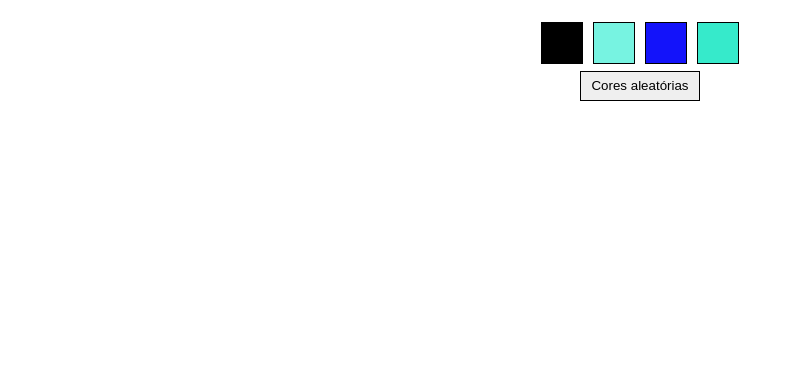
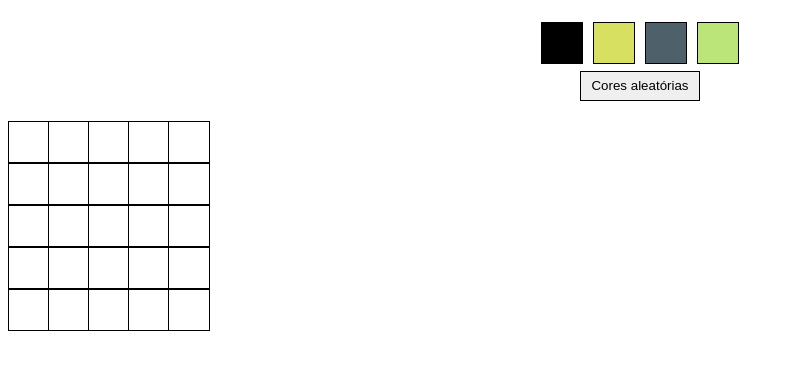
Before and after one commit to jenifermiranda/app-pixel-art, a website: page index.html in a window 1280 px wide. Both pictures are taken after a click on the button "Cores aleatórias". Shown: the part 61-430 px from the top of the page, without its empty margins (0-801 px from the left). Drawn offline with Linux system fonts and the light colour scheme.

Commit message:
requisitos 2 e 3 teste

```diff
--- a/index.html
+++ b/index.html
@@ -15,8 +15,12 @@
         <div class="color"></div>
         <div class="color"></div>
     </div>
+
     <button id="button-random-color">Cores aleatórias</button>
 
+    <div id="pixel-board">
+
+    </div>
 </body>
 <script src="script.js"></script>
 </html>
--- a/script.js
+++ b/script.js
@@ -1,50 +1,56 @@
 window.onload = () => {
+    const colorPalet = document.getElementById('color-palette').children;
 
-    //paleta de cores
+    //gerado de cor
     const rgbRandom = () => {
+
         const red = Math.floor(Math.random() * (255 - 1));
         const green = Math.floor(Math.random() * (255 - 1));
         const blue = Math.floor(Math.random() * (255 - 1));
+
         return `rgb(${red} ${green} ${blue})`;
     }
 
+    //botao cores aleatorias
+    const botaoCores = document.getElementById('button-random-color');
+    botaoCores.addEventListener('click', (event) => {
+        geraCores();
+    })
+
+
+    //aplica cores na paleta
+    function geraCores() {
+        let arrayColor = [];
+        let qualACor = '';
+        for (let index = 1; index < colorPalet.length; index += 1) {
+            // compara cores
+            for (let compare = 1; compare < colorPalet.length; compare += 1) {
+                if (colorPalet[compare].style.backgroundColor === colorPalet[index].style.backgroundColor) {
+                    colorPalet[index].style.backgroundColor = rgbRandom();
+                }
+            }
+        }
+        qualACor += colorPalet[index].style.backgroundColor;
+        arrayColor.push(qualACor);
+        localStorage.setItem('corGerada', JSON.stringify(arrayColor));
+    }
+
+    //quadrado preto
     const blackColor = document.getElementsByClassName('color')[0];
     blackColor.style.backgroundColor = 'black';
 
-    //botao cores aleatorias
-    const botaoCores = document.getElementById('button-random-color');
-    botaoCores.addEventListener('click', () => {
-        const colorPalet = document.getElementById('color-palette').children;
-        for (let index = 1; index < colorPalet.length; index += 1) {
-            colorPalet[index].style.backgroundColor = rgbRandom();
+
+    //quadrado 5x5
+    const pixelBoard = document.getElementById('pixel-board');
+
+    const createPixel = () => {
+        for (let index = 0; index < 25; index += 1) {
+            const elem = document.createElement('div');
+            elem.className = 'pixel';
+            pixelBoard.appendChild(elem);
         }
-    });
-
-
-
-
-
-
-
-
-
-
+    }
+    createPixel();
 
 
 }
-
-
-
-
-
-
-
-
-
-
-
-
-
-
-// botaoCores.addEventListener('click', (event) => {
-//     paletaElement.style.backgroundColor = event.target.;
--- a/style.css
+++ b/style.css
@@ -17,5 +17,21 @@ body {
     justify-content: space-around;
     align-items: center;
     display: inline-flex;
+    margin-bottom: 20px;
+}
+
+#pixel-board {
+    align-items: center;
+    display: grid;
+    grid-template-columns: repeat(5, 40px);
+
 
 }
+
+.pixel {
+    width: 40px;
+    height: 40px;
+    border: solid black 1px;
+    display: inline-flex;
+    background-color: rgb(255, 255, 255);
+}
```
